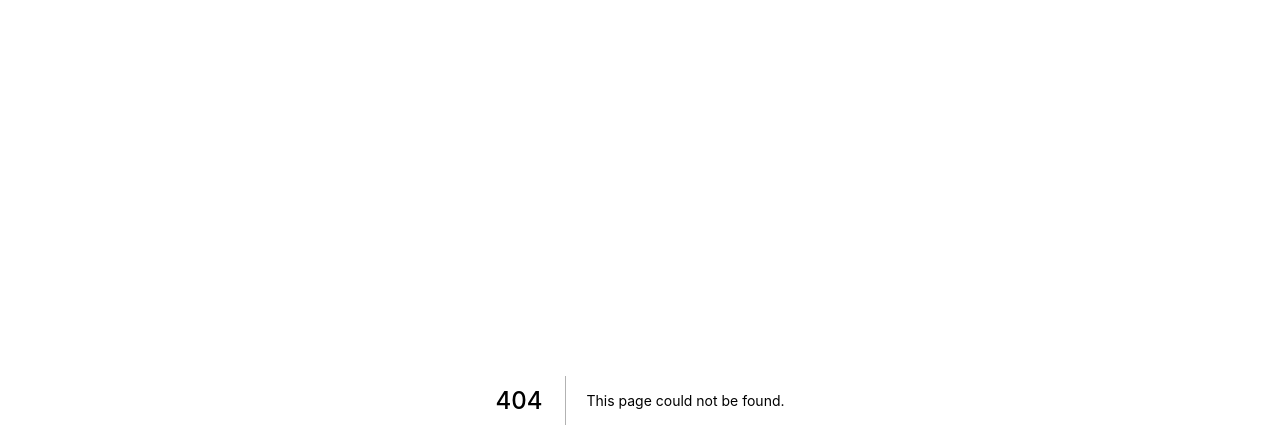
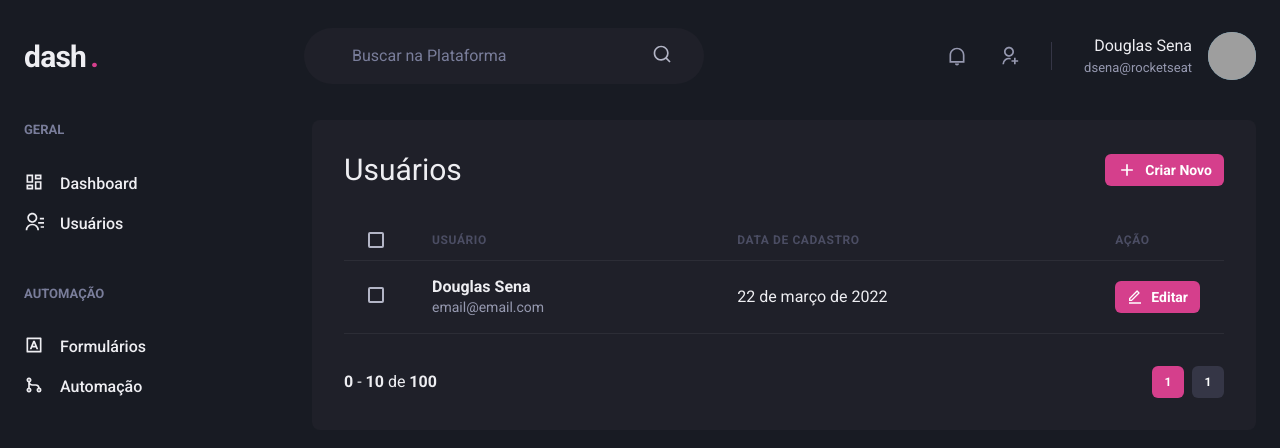
Before and after one commit to dsenam/next-admin-dashboard, a Next.js app: page /users in a window 1280 px wide. Before the commit this address had no page. Shown: the top 448 px of the page. Built offline with nearby package versions, Linux system fonts and the light colour scheme; grey boxes are pictures that could not be loaded.

Commit message:
+ screen users control

```diff
--- /dev/null
+++ b/src/pages/components/Pagination.tsx
@@ -0,0 +1,45 @@
+import { Box, Button, Stack } from "@chakra-ui/react";
+
+export function Pagination() {
+  return (
+    <Stack
+      direction="row"
+      spacing="6"
+      mt="8"
+      justify="space-between"
+      align="center"
+    >
+    <Box>
+        <strong>0</strong> - <strong>10</strong> de <strong>100</strong>
+    </Box>
+      <Stack direction="row" spacing="2">
+        <Button
+          size="sm"
+          fontSize="xs"
+          width="4"
+          colorScheme="pink"
+          disabled
+          _disabled={{
+            bg: "pink.500",
+            cursor: "default",
+          }}
+        >
+          1
+        </Button>
+
+        <Button
+          size="sm"
+          fontSize="xs"
+          width="4"
+          colorScheme="pink"
+          bg="gray.700"
+          _hover={{
+            bg: "gray.500",
+          }}
+        >
+          1
+        </Button>
+      </Stack>
+    </Stack>
+  );
+}
--- a/src/pages/dashboard.tsx
+++ b/src/pages/dashboard.tsx
@@ -2,12 +2,13 @@
 import dynamic from "next/dynamic";
 import { Header } from "./components/Header";
 import { Sidebar } from "./components/Sidebar";
+import { ApexOptions } from 'apexcharts';
 
 const Chart = dynamic(() => import("react-apexcharts"), {
   ssr: false,
 });
 
-const options = {
+const options: ApexOptions = {
   chart: {
     toolbar: {
       show: false,
--- /dev/null
+++ b/src/pages/users/index.tsx
@@ -0,0 +1,99 @@
+import {
+  Box,
+  Button,
+  Checkbox,
+  Flex,
+  Heading,
+  Icon,
+  Table,
+  Tbody,
+  Td,
+  Th,
+  Thead,
+  Tr,
+  Text,
+} from "@chakra-ui/react";
+import { RiAddLine, RiEditLine } from "react-icons/ri";
+import { Header } from "../components/Header";
+import { Pagination } from "../components/Pagination";
+import { Sidebar } from "../components/Sidebar";
+
+export default function UserList() {
+  return (
+    <Box>
+      <Header />
+
+      <Flex w="100%" my="6" maxWidth={1480} mx="auto" px="6">
+        <Sidebar />
+
+        <Box flex="1" borderRadius={8} bg="gray.800" p="8">
+          <Flex mb="8" justify="space-between" align="center">
+            <Heading size="lg" fontWeight="normal">
+              Usuários
+            </Heading>
+            <Button
+              as="a"
+              size="sm"
+              fontSize="sm"
+              colorScheme="pink"
+              leftIcon={<Icon as={RiAddLine} fontSize="20" />}
+              cursor="pointer"
+            >
+              Criar Novo
+            </Button>
+          </Flex>
+
+          <Table colorScheme="whiteAlpha">
+            <Thead>
+              <Tr>
+                <Th px="6" color="gray.300" w="8">
+                  <Checkbox colorScheme="pink" />
+                </Th>
+
+                <Th>Usuário</Th>
+
+                <Th>Data de Cadastro</Th>
+
+                <Th w="8">Ação</Th>
+              </Tr>
+            </Thead>
+
+            <Tbody>
+              <Tr>
+                <Td px="6">
+                  <Checkbox colorScheme="pink" />
+                </Td>
+
+                <Td px="6">
+                  <Box>
+                    <Text fontWeight="bold">Douglas Sena</Text>
+                    <Text fontSize="sm" color="gray.300">
+                      email@email.com
+                    </Text>
+                  </Box>
+                </Td>
+
+                <Td>22 de março de 2022</Td>
+
+                <Td>
+                  <Button
+                    as="a"
+                    size="sm"
+                    fontSize="sm"
+                    colorScheme="pink"
+                    leftIcon={<Icon as={RiEditLine} fontSize="16" />}
+                    cursor="pointer"
+                  >
+                    Editar
+                  </Button>
+                </Td>
+              </Tr>
+            </Tbody>
+          </Table>
+
+          <Pagination />
+        </Box>
+      </Flex>
+    </Box>
+  );
+}
```
Also changed, not shown: src/pages/users/create.tsx (added, +57 -0 lines).
